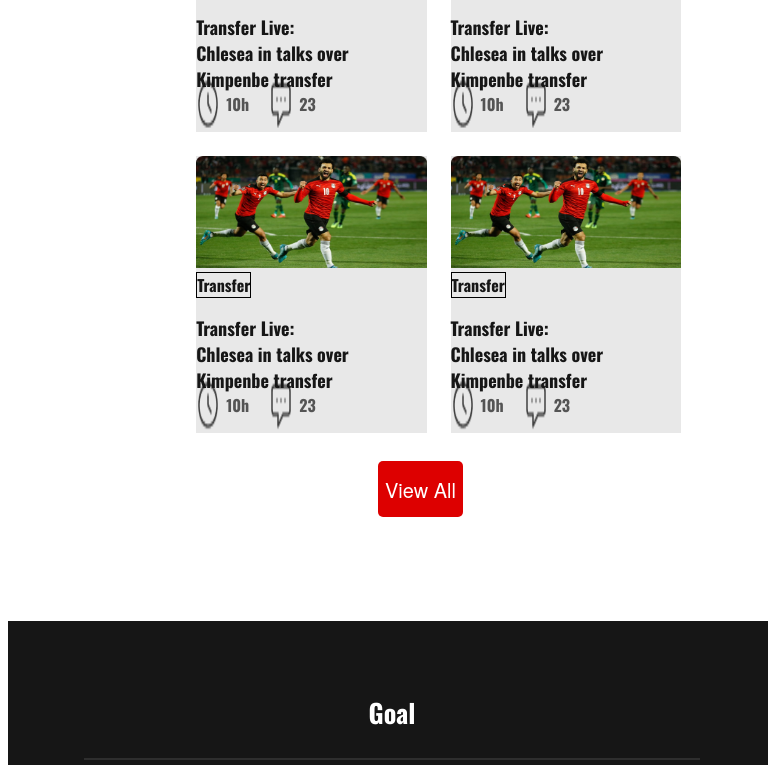
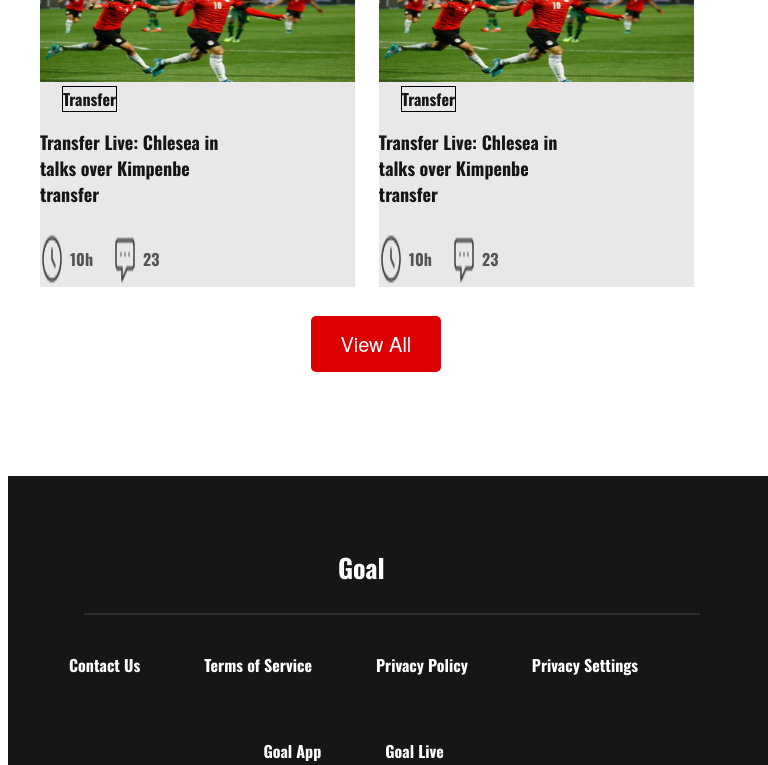
Before and after one commit to HasanBakar/The-most-popular-game, a plain HTML site: page index.html in a window 768 px wide. Shown: the part 1446-2211 px from the top of the page. Drawn offline with nearby package versions, Linux system fonts and the light colour scheme.

Commit message:
lovely responsiveness

```diff
--- a/styles/tablet.css
+++ b/styles/tablet.css
@@ -1,18 +1,36 @@
-@media only screen and (max-width:1050px) and (min-width:577px) {
+@media only screen and (max-width:1000px) and (min-width:767px) {
     .top-banner {
         display: grid;
         grid-template-columns: repeat(2, 1fr);
         grid-column-gap: 2vw;
-        width: 60vw;
+        width: 79vw;
         height: 70vh;
         padding-left: 3.5vw;
         padding-right: 2.5vw;
         background: #161616;
         border-radius: 30px;
         margin-top: 2.5vh;
-        margin-left: 10.5vw;
+        margin-left: 3.5vw;
         margin-right: 12vw;
         margin-bottom: 8.5vh;
+    }
+
+    .button-style {
+        display: flex;
+        flex-direction: row;
+        justify-content: center;
+        align-items: center;
+        gap: 1.5vw 1.5vh;
+        width: 17vw;
+        height: 7vh;
+        background: #DD0000;
+        border-radius: 5px;
+    }
+
+    .top-banner {
+        display: grid;
+        grid-template-columns: repeat(2, 1fr);
+
     }
 
     .top-banner h1,
@@ -51,8 +69,15 @@
         background-color: white;
         flex-direction: row;
         justify-content: space-around;
-        margin-left: 30vw;
+        /* margin-left: 10vw; */
+        width: 103vw;
+        height: 30%;
+        margin-top: -7%;
+        margin-bottom: 7%;
+        margin-left: -25%;
     }
+
+
 
     .tablet {
         display: none;
@@ -62,7 +87,7 @@
         display: flex;
         justify-content: center;
         align-items: center;
-        margin-left: 50%;
+        margin-left: 38%;
         margin-top: 5%;
     }
 
@@ -75,21 +100,68 @@
     }
 
     .articles-container {
+        margin-left: -10%;
         display: grid;
         grid-template-columns: repeat(2, 1fr);
         gap: 24px;
-        margin-left: 13vw;
     }
 
     .article {
         background-color: #E8E8E8;
-        width: 30vw;
+        width: 41vw;
     }
 
     .resize-article-image {
-        width: 30vw;
+        width: 41vw;
         height: 14vh;
+    }
 
+    .blog-transfer-box {
+        margin-left: 7%;
+        width: 92vw;
+        height: 2vh;
+        border: 1px solid black;
+        color: #161616;
+        font-style: normal;
+        font-weight: 500;
+        font-size: 16px;
+        text-decoration: none;
+    }
+
+    .blog-text {
+        color: #161616;
+        font-weight: 600;
+        font-size: 18px;
+        width: 24vw;
+        height: 10.5vh;
+    }
+
+    #footer-heading p {
+        padding-left: -61%;
+        display: flex;
+        justify-content: center;
+        align-items: center;
+        padding-top: 9vh;
+        font-style: normal;
+        font-weight: 600;
+        font-size: 26px;
+        margin-left: -8%;
+    }
+
+    .footer-more-option {
+        width: 90%;
+        display: flex;
+        justify-content: center;
+        scroll-padding-left: 203%;
+        flex-wrap: wrap;
+    }
+
+    .social-media-icon {
+        display: grid;
+        grid-template-columns: repeat(3, 9vw);
+        align-items: center;
+        justify-content: center;
+        margin-left: -8%;
     }
 }
 
```
